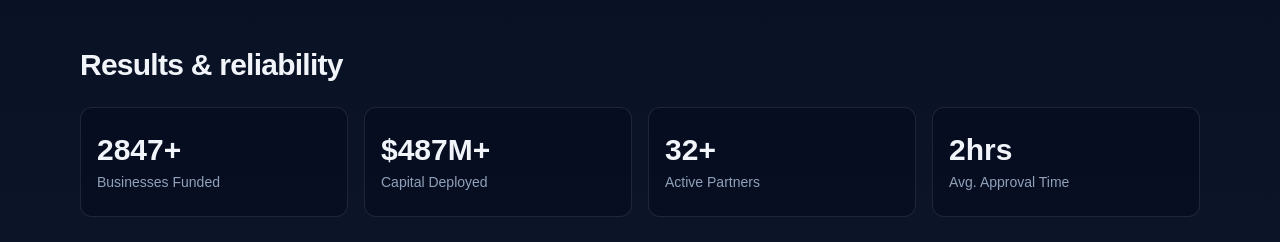
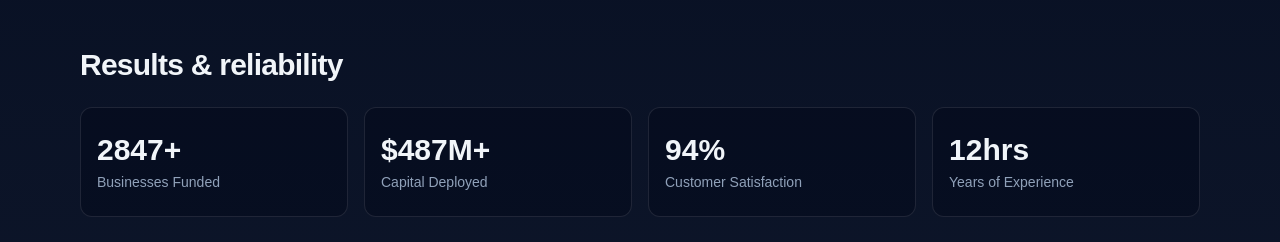
Before and after one commit to jacoking18/capnow-landing, a Next.js app: page / in a window 1280 px wide. Shown: the part 1060-1302 px from the top of the page. Built offline with nearby package versions, Linux system fonts and the light colour scheme; no server answers.

Commit message:
Fix apostrophe escaping and remove unused Card import

```diff
--- a/app/page.tsx
+++ b/app/page.tsx
@@ -245,8 +245,8 @@ export default function Page() {
         <div className="grid grid-cols-2 md:grid-cols-4 gap-4">
           <KPI label="Businesses Funded" value={2847} suffix="+" />
           <KPI label="Capital Deployed" value={487} prefix="$" suffix="M+" />
-          <KPI label="Active Partners" value={32} suffix="+" />
-          <KPI label="Avg. Approval Time" value={2} suffix="hrs" />
+          <KPI label="Customer Satisfaction" value={94} suffix="%" />
+          <KPI label="Years of Experience" value={12} suffix="hrs" />
         </div>
         {/* Explanatory section removed as requested */}
       </Section>
```
